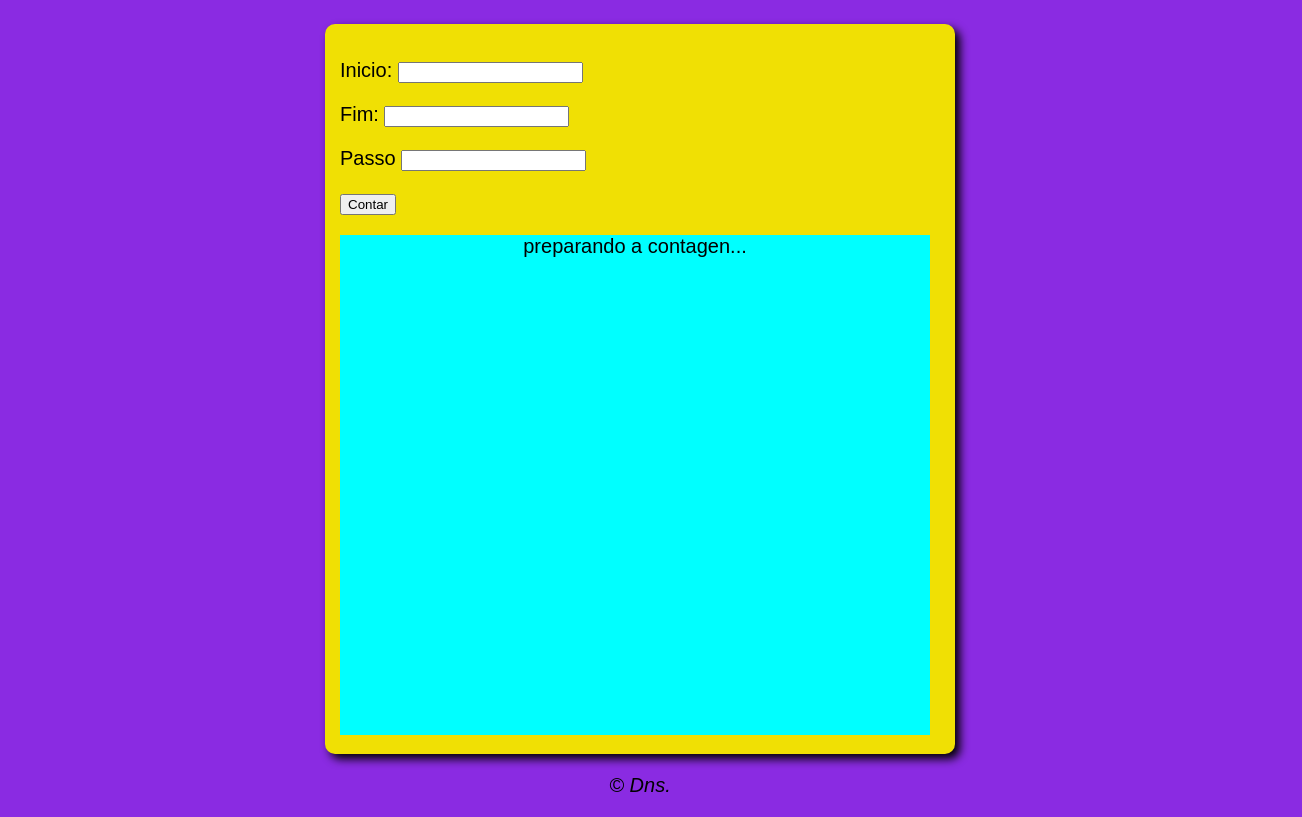
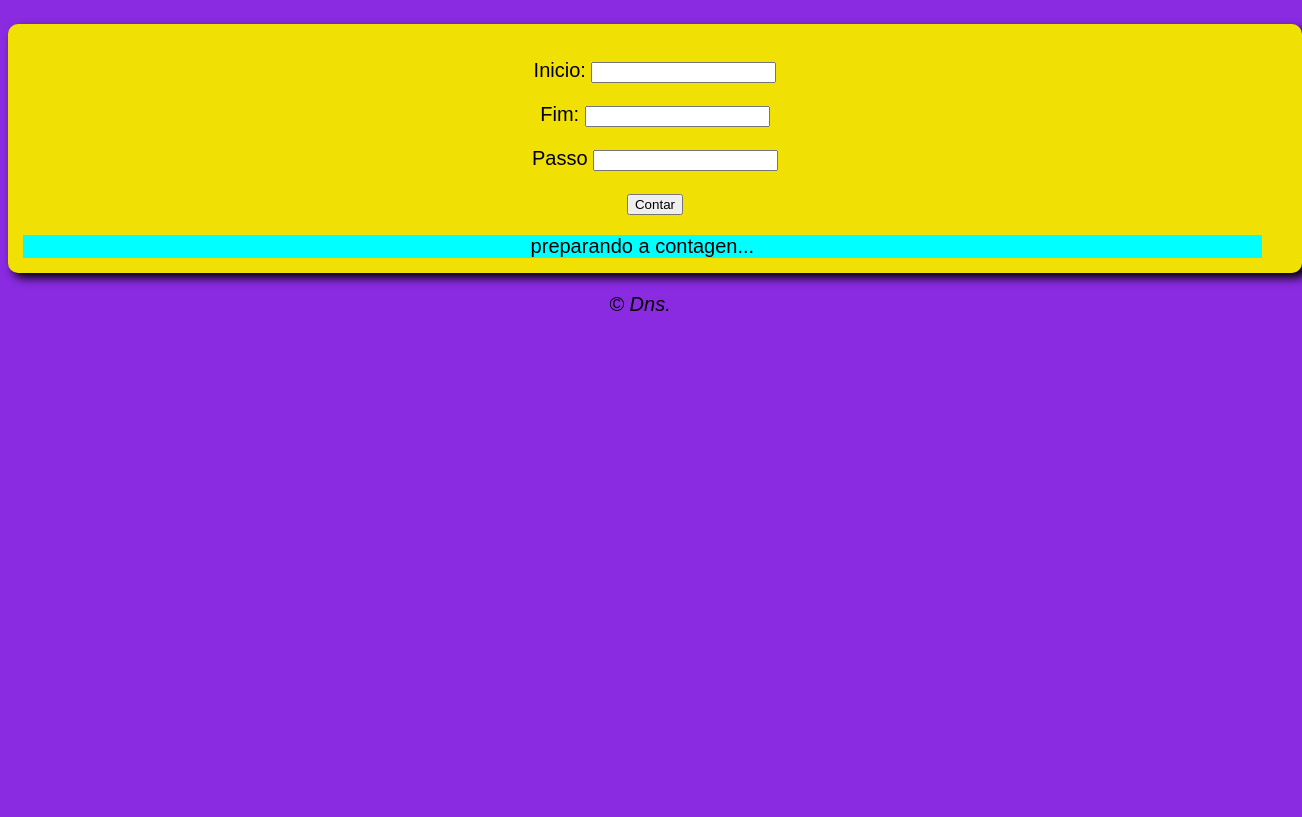
Before and after one commit to DNS239/Javascripyt, a plain HTML site: page aula014Ex/Ex016/Modelo.html in a window 1280 px wide. Shown: the part 75-892 px from the top of the page, 1302 px wide, since content can reach past the window. After the commit the page ends 800 px from the top, so only its background shows below. Drawn offline with Linux system fonts and the light colour scheme.

Commit message:
tabuada feita

```diff
--- a/aula014Ex/Ex016/style.css
+++ b/aula014Ex/Ex016/style.css
@@ -13,8 +13,8 @@ section {
     border-radius: 10px;
     background: rgb(240, 224, 4);
     padding: 15px;
-    height: 700px;
-    width: 600px;
+    height: 100%;
+    width: 100%;
     margin: auto;
     box-shadow: 5px 5px 10px black;
 }
@@ -25,8 +25,12 @@ footer {
 }
 
 div#res {
-    height: 500px;
-    width: 590px;
+    height: 98%;
+    width: 98%;
     text-align: center;
     background-color: aqua;
 }
+
+p {
+    text-align: center;
+}
```
Also changed, not shown: aula014Ex/Ex017/Modelo.html (+1 -1 lines).
